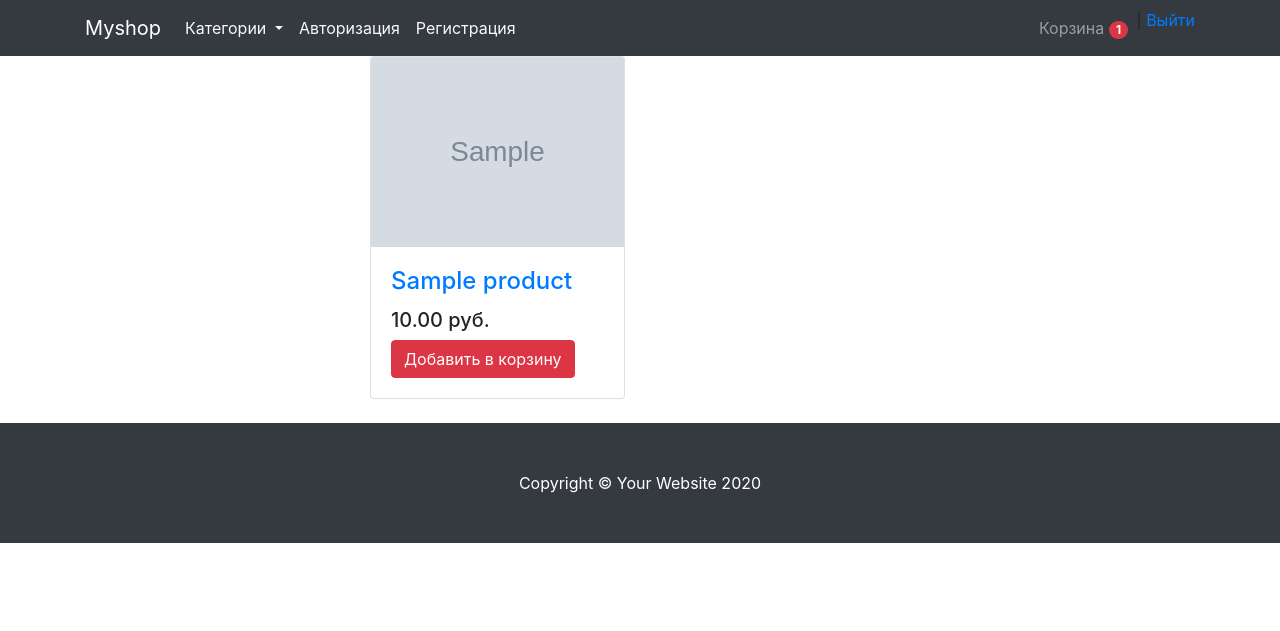
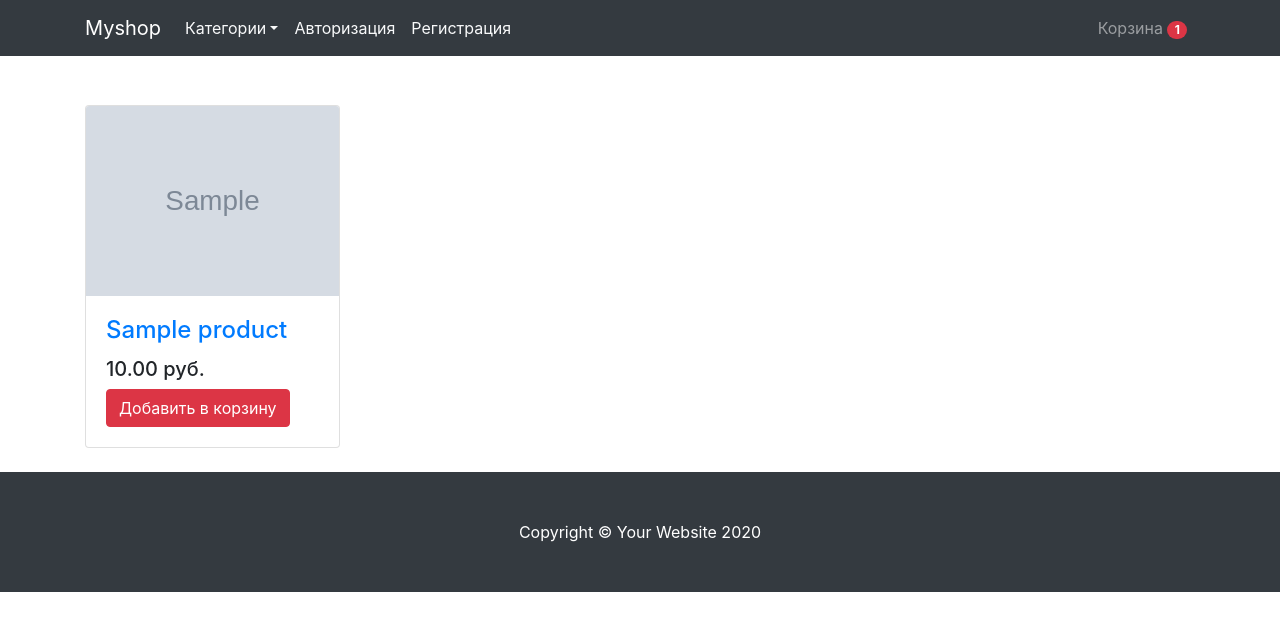
Before and after one commit to valeriyshrubok/Myshop, a Django app: page / in a window 1280 px wide. Shown: the top 631 px of the page. Run offline with Django 3.2, Linux system fonts and the light colour scheme; tables that the repository leaves empty hold one stand-in row (values such as "Sample post"); grey boxes marked "Sample" are stand-in pictures; some libraries are stand-ins or nearby versions.

Commit message:
some fix

```diff
--- a/myshop/mainapp/templates/base.html
+++ b/myshop/mainapp/templates/base.html
@@ -38,9 +38,7 @@
             <ul class="navbar-nav">
               <li class="nav-item dropdown">
                 <a class="nav-link text-light dropdown-toggle" href="#" id="navbarDropdownMenuLink" role="button" data-toggle="dropdown"
-                   aria-haspopup="true" aria-expanded="false">
-                    Категории
-                </a>
+                   aria-haspopup="true" aria-expanded="false">Категории</a>
                 <div class="dropdown-menu" aria-labelledby="navbarDropdownMenuLink">
                   {% for category in categories %}
                   <a class="dropdown-item" href="{{ category.get_absolute_url }}">{{ category.name }}</a>
@@ -66,7 +64,9 @@
                     <a class="nav-link" href="{% url 'cart' %}">Корзина <span class="badge badge-pill badge-danger">{{ cart.products.count }}</span></a>
                 </li>
                 <li class="=nav-item">
+                    {% if request.user.is_authenticated %}
                     | <a href="{% url 'logout' %}">Выйти</a>
+                    {% endif %}
                 </li>
             </ul>
         </div>
@@ -78,7 +78,7 @@
 
     <div class="row">
 
-        <div class="col-lg-3 mt-5">
+        <div class="col-lg-4 mt-5">
             <div class="list-group">
 
             </div>
--- a/myshop/mainapp/templates/login.html
+++ b/myshop/mainapp/templates/login.html
@@ -2,7 +2,7 @@
 {% load crispy_forms_tags %}
 {% block content %}
 
-<div class="row" style="margin-bottom: 300px; margin-top: 180px " >
+<div class="row" style="margin-bottom: 300px; margin-top: 180px">
   <div class="col-md-6 offset-md-3" >
     <h3 class="text-center">Авторизация</h3>
     <hr>
--- a/myshop/mainapp/templates/registration.html
+++ b/myshop/mainapp/templates/registration.html
@@ -2,7 +2,7 @@
 {% load crispy_forms_tags %}
 {% block content %}
 
-<div class="row" style="margin-bottom: 50px; margin-top: 50px " >
+<div class="row" style="margin-bottom: 50px; margin-top: 50px">
   <div class="col-md-6 offset-md-3" >
     <h3 class="text-center">Регистрация нового пользователя</h3>
     <hr>
```
